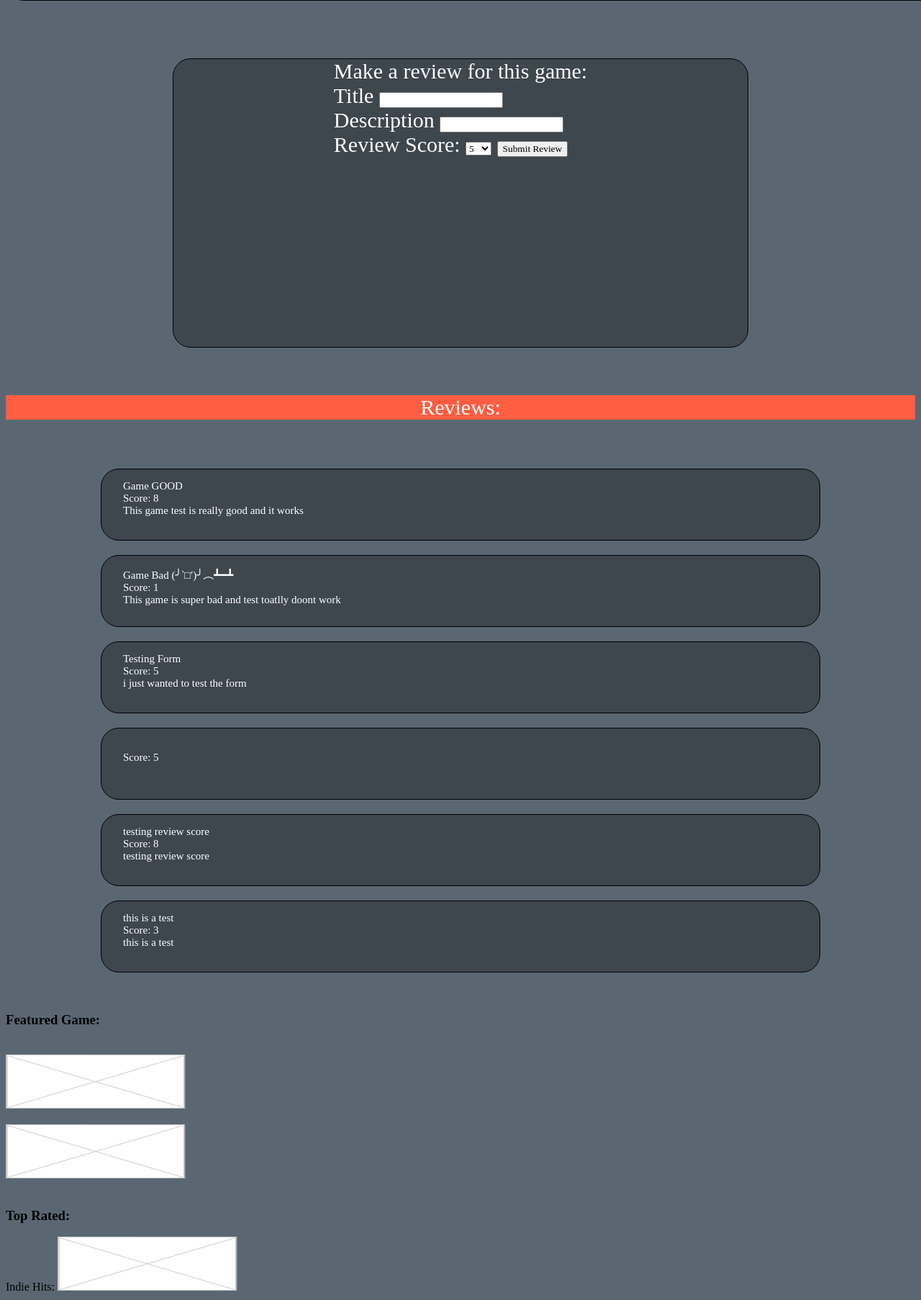
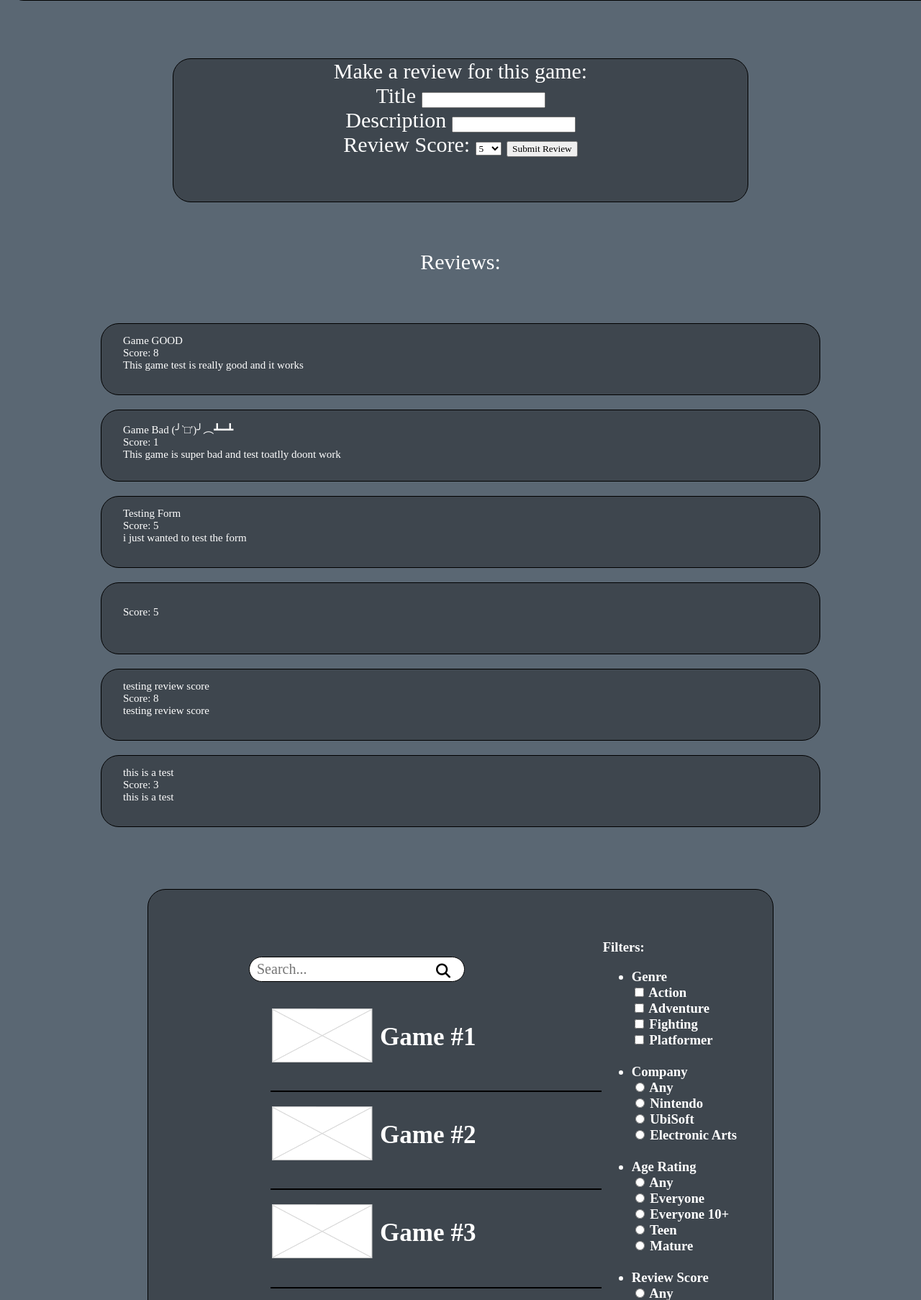
Before and after one commit to Akhilknowsdawae/GameScore, a Django app: page /gamepage in a window 1280 px wide; the page is wider, and only the part inside the window is pictured. Shown: the part 884-2690 px from the top of that part at 72% size. Run offline with Django 4.2, Linux system fonts and the light colour scheme; data comes from the database, SQL or seed files in the repository; some web fonts are replaced.

Commit message:
finialized the gamepage consistancy
finialized making the gamepage consistent with the rest of the css

```diff
--- a/GameScore/GameScoreApp/static/GamePageStyle.css
+++ b/GameScore/GameScoreApp/static/GamePageStyle.css
@@ -56,6 +56,11 @@ h1 {
     margin-top: 10px;
     cursor: pointer;
     transition: 0.5s;
+}
+
+.featureFilters i {
+    color: black;
+    margin-top: 17px;
 }
 
 /* HOVER - Search icon  */
@@ -134,17 +139,18 @@ h2 {
 .submitreview {
     margin: auto;
     width: 800px;
-    height: 30px;
+    height: 200px;
     display: flex;
     padding: 0px 160px;
     margin-top: 80px;
-    padding-bottom: 400px;
+    text-align: center;
     justify-content: center;
     color:white;
     font-size: 30px;
    border: 1px solid black;
     border-radius: 25px;
     background-color: #3e464e;
+
 }
 
 .searchList {
@@ -154,7 +160,7 @@ h2 {
  }
 
  .searchList input {
-     background-color: rgb(160, 160, 175);
+     background-color: white;
      border-radius: 20px;
      width:300px;
      font-size:20px;
@@ -190,15 +196,26 @@ h2 {
 
 
 .featureFilters {
+display: flex;
+    justify-content: space-between;
+    color: white;
+display: flex;
+width: 870px;
+    height: 850px;
+    margin: auto;
+    margin-top: 50px;
+    margin-bottom: 50px;
+background-color: #3e464e;
+border-width: 30px;
+justify-content: space-between;
+    border: 1px solid black;
+    border-radius: 25px;
+    background-color: #3e464e;
+padding: 50px;
+}
 
-    display: flex;
-    margin-right: 300px;
-    margin-left: 300px;
-    background-color: #3e464e;
-    border-width: 30px;
-    justify-content: space-between;
-    border: 3px solid black;
-    padding: 50px;
+.searchList h3 {
+    margin-right: 100px;
 }
 
 .filters {
@@ -215,7 +232,6 @@ h2 {
     color: white;
     text-align: center;
     font-size: 30px;
-    background-color: #ff5d42;
 }
 
 .rev {
--- a/GameScore/GameScoreApp/templates/gamePage.html
+++ b/GameScore/GameScoreApp/templates/gamePage.html
@@ -114,6 +114,7 @@ crossorigin="anonymous" referrerpolicy="no-referrer" />
 
 
 <!-- Contains labels and images for a featured game list -->
+<!--
 <div class = "featured">
 <h3> Featured Game: </h3> <br>
     <img src="wireframe image.png" alt="featured game" width="250" height="75"> <br> <br>
@@ -128,16 +129,16 @@ crossorigin="anonymous" referrerpolicy="no-referrer" />
     Indie Hits:
     <img src="wireframe image.png" alt="Indie Hits" width="250" height="75"> <br> <br>
     </h2>
-</div>
+</div> !-->
 
     <div class = featureFilters>
     <!-- Creates a browse menu, with a search bar, elements in a list and search filters-->
     <div class = "searchList">
     <h3>
-        <form>
-        <label for="search">Search:</label>
-        <input type="text" id="search2" name="searchbar" placeholder="Search...">
-        </form>
+        <div class="searchbar">
+    <input type="text" id="search2" name="searchbar" placeholder="Search...">
+            <i class="fa-solid fa-magnifying-glass"></i>
+            </div>
 
         <ul>
              <li> <img src="{% static 'wireframe image.png' %}" alt="Filler Game" width="140" height="75"> <p> Game #1 </p></li> <hr>
```
